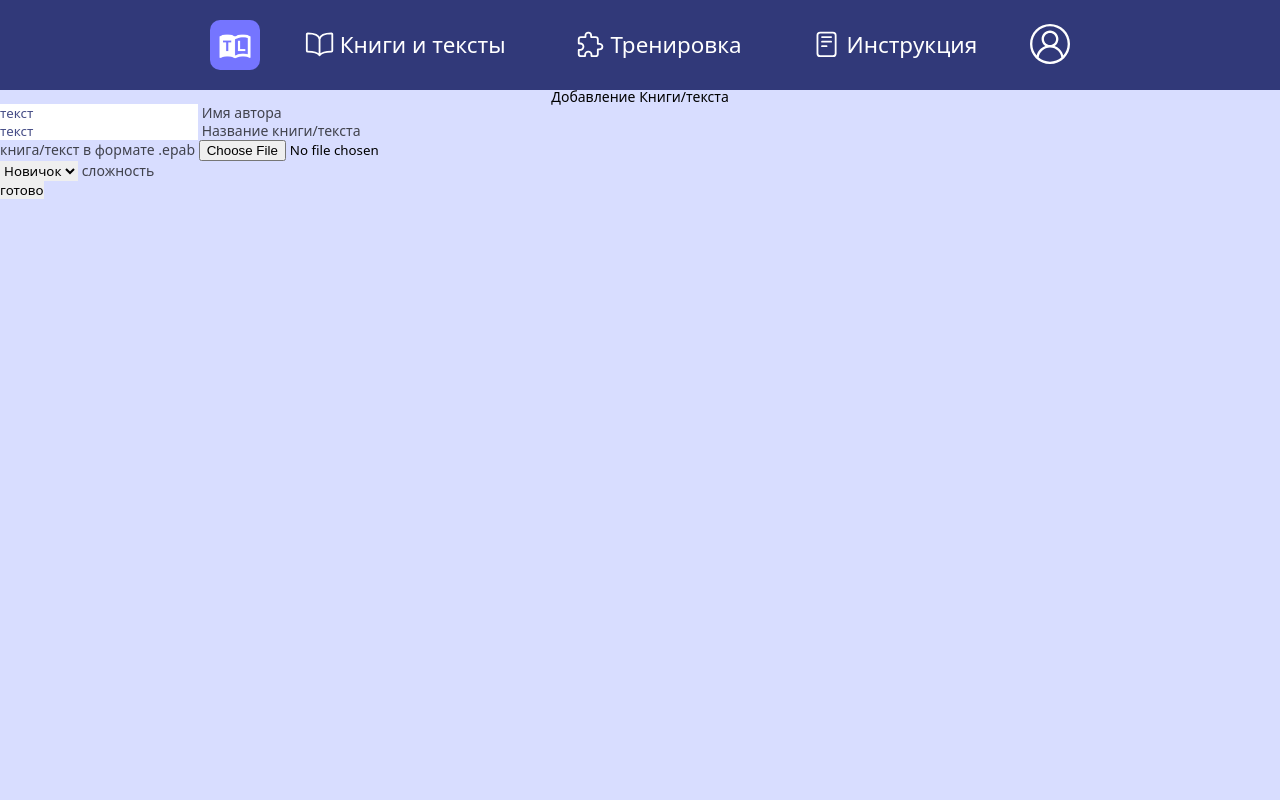
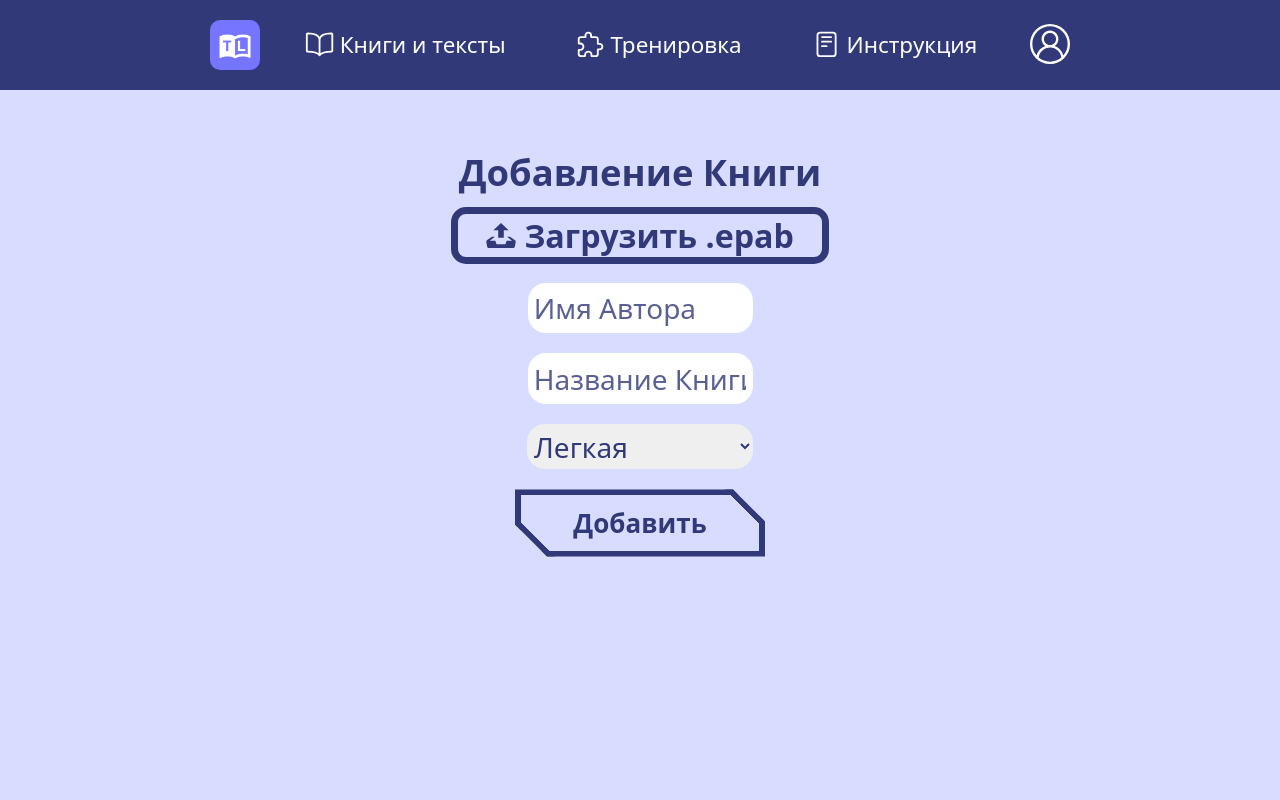
Before and after one commit to Kaler654/TatLib, a Flask app: page /add_text in a window 1280 px wide. Run offline with Flask 2, Linux system fonts and the light colour scheme; a user stored in the database is signed in; parts of the project's set-up code (start-up, migrations or seed data) failed here and were passed over.

Commit message:
pre-final design(- - ERLAN - -)

```diff
--- a/forms/add_text.py
+++ b/forms/add_text.py
@@ -4,7 +4,7 @@ from wtforms import StringField, SubmitField, FileField, SelectField
 
 class TextForm(FlaskForm):
     author = StringField('Имя автора')
-    title = StringField('Название книги/текста')
-    file = FileField('книга/текст в формате .epab')
-    difficult = SelectField('сложность', choices=[('1', "Новичок"), ('2', "Средний"), ('3', "Профи")])
-    submit = SubmitField('готово')
+    title = StringField('Название книги')
+    file = FileField('Книга в формате .epab')
+    difficult = SelectField('Сложность', choices=[('1', "Легкая"), ('2', "Средняя"), ('3', "Сложная")])
+    submit = SubmitField('Добавить')
--- a/main.py
+++ b/main.py
@@ -320,7 +320,9 @@ def login():
 @app.route("/register", methods=["GET", "POST"])
 def reqister():
     form = RegisterForm()
+    print(11)
     if form.validate_on_submit():
+        print(1)
         if form.password.data != form.password_again.data:
             return render_template(
                 "register.html",
@@ -336,9 +338,13 @@ def reqister():
                 form=form,
                 message="Такой пользователь уже есть",
             )
+        for i in form:
+            print(i, i.data)
+        if form is None:
+            print("none")
         user = User(
             name=form.name.data,
-            email=form.email.data,
+            email=form.email.data
         )
         user.set_password(form.password.data)
         db_sess.add(user)
@@ -358,15 +364,17 @@ def settings():
 def profile():
     created_time = datetime.datetime.strptime(str(current_user.created_date)[:-10], "%Y-%m-%d %H:%M")
     using_time = str(datetime.datetime.now() - created_time)[:-10].replace('days,', 'дн')
-    print(using_time)
     using_time = using_time[:-3] + "ч " + using_time[-2:] + "мин"
-    print(using_time)
+    try:
+        word_count = len(current_user.words.split(","))
+    except:
+        word_count = 0
     items_list = [
         ["Имя", current_user.name], ["Почта", current_user.email],
         ["Телеграм", current_user.telegram_id if current_user.telegram_id is not None else "Не указан"],
         ["Дата создания", str(created_time)],
         ["Время использования", using_time],
-        ["Кол-во слов", len(current_user.words.split(","))],
+        ["Кол-во слов", word_count,]
         ]
     return render_template("profile.html", items_list=items_list)
 
@@ -393,32 +401,36 @@ def books_and_texts(val):
 @app.route("/words", methods=["GET", "POST"])
 @login_required
 def words():
-    db_sess = db_session.create_session()
-    user_words_id = (
-        db_sess.query(User.words)
-        .filter(User.id == current_user.id)
-        .first()[0]
-        .split(",")
-    )
-    if request.method == "POST":
-        if "search2" in request.form:
-            words = db_sess.query(Word).filter(
-                (Word.word.like(f"%{request.form.get('field2')}%")),
+    try:
+        db_sess = db_session.create_session()
+        user_words_id = (
+            db_sess.query(User.words)
+            .filter(User.id == current_user.id)
+            .first()[0]
+            .split(",")
+        )
+        if request.method == "POST":
+            if "search2" in request.form:
+                words = db_sess.query(Word).filter(
+                    (Word.word.like(f"%{request.form.get('field')}%")),
+                    Word.id.in_(list(map(int, user_words_id))),
+                )
+                return render_template("words.html", title="мои слова", words=words)
+            words = db_sess.query(Word).filter((Word.word_ru.like(f"%{request.form.get('field')}%")),
                 Word.id.in_(list(map(int, user_words_id))),
             )
             return render_template("words.html", title="мои слова", words=words)
-        words = db_sess.query(Word).filter((Word.word_ru.like(f"%{request.form.get('field')}%")),
-            Word.id.in_(list(map(int, user_words_id))),
+        user_words_id = (
+            db_sess.query(User.words)
+            .filter(User.id == current_user.id, Word.id.in_(list(map(int, user_words_id))))
+            .first()[0]
         )
+        user_words_id = user_words_id.split(",")
+        words = db_sess.query(Word).filter(Word.id.in_(list(map(int, user_words_id)))).all()
         return render_template("words.html", title="мои слова", words=words)
-    user_words_id = (
-        db_sess.query(User.words)
-        .filter(User.id == current_user.id, Word.id.in_(list(map(int, user_words_id))))
-        .first()[0]
-        .split(",")
-    )
-    words = db_sess.query(Word).filter(Word.id.in_(list(map(int, user_words_id)))).all()
-    return render_template("words.html", title="мои слова", words=words)
+    except:
+        return render_template("words.html", title="мои слова", words=[])
+
 
 
 @app.route("/books", methods=["GET", "POST"])
--- a/static/css/style.css
+++ b/static/css/style.css
@@ -1114,9 +1153,112 @@ tbody tr:hover th {
 }
 
 .training__button {
-    --slant: 26px;
+    --slant: 32px;
     --border: 6px;
-    font-size: 22px;
+    font-size: 26px;
+    width: 250px;
+    margin: 20px;
+}
+
+
+/*------REGISTER---------------------------------------*/
+
+.form__input {
+    font-size: 2em;
+    border-radius: 18px;
+    padding: 0.7%;
+    width: 25%;
+}
+
+.form__data__select {
+    font-size: 2em;
+    border-radius: 18px;
+    padding: 0.3%;
+    width: 24%;
+    color: var(--dark-background-color);
+}
+
+.form__data__file {
+    width: 0.1px;
+    height: 0.1px;
+    opacity: 0;
+    overflow: hidden;
+    position: absolute;
+    z-index: -1;
+}
+
+.form__data__file__label {
+    font-weight: 600;
+    color: var(--dark-background-color);
+    font-size: 2.3em;
+    border: 7px solid var(--dark-background-color);
+    padding-right: 28px;
+    padding-left: 28px;
+    transition: .5s ease;
+    border-radius: 15px;
+}
+
+.form__data__file__element {
+    margin: 30px;
+}
+
+.form__data__file__label svg {
+    fill: var(--dark-background-color);
+    transition: .5s ease;
+}
+
+.form__data__file__label:hover {
+    color: white;
+    background-color: var(--dark-background-color);
+    transition: .5s ease;
+}
+
+.form__data__file__label:hover svg {
+    fill: white;
+    transition: .5s ease;
+}
+
+.form__data__select__label {}
+
+.form__input::placeholder {
+    color: var(--dark-background-color);
+    opacity: 0.8;
+}
+
+.form__data__element {
+    margin: 20px;
+}
+
+.form__title {
+    text-align: center;
+    font-size: 2.6em;
+    font-weight: 700;
+    color: var(--dark-background-color);
+}
+
+.form__container {
+    margin-top: 5%;
+    text-align: center;
+}
+
+.word__search {
+    margin-top: 1%;
+    margin-right: 1%;
+    margin-bottom: 1%;
+    margin-left: 2%;
+}
+
+.search__buttons {
+    display: flex;
+    flex-direction: row;
+}
+
+.left__search__button {
+    left: 23.5%;
+}
+
+.user__words__container {
+    width: 80%;
 }
 
 
--- a/templates/add_text.html
+++ b/templates/add_text.html
@@ -1,43 +1,32 @@
 {% extends "base.html" %} {% block content %}
 
-<div class="container Form">
-    <form action="" method="post" enctype="multipart/form-data">
-        <h1 style="text-align: center;">Добавление Книги/текста</h1>
+<div class="form">
+    <div class="form__container">
+        <form action="" class="form__data" method="post" enctype="multipart/form-data">
+            <h1 class="form__title">Добавление Книги</h1>
             {{ form.hidden_tag()}}
-        <div class="row">
-            <p class="col form-floating">
-                {{ form.author(class="form-control", id="floatingInput", placeholder="текст") }}
-                {{ form.author.label(for="floatingInput", class="ms-3", style="color: rgba(0, 0, 0, 0.7)") }}
-            </p>
+            <div class="form__data__file__element">
+                {{ form.file(class="form__data__file", type="file", id="formFile", placeholder="фото задание (если есть)") }}
+                <label for="formFile" class="form__data__file__label">
+                    <svg xmlns="//www.w3.org/2000/svg" width="30" height="25" viewBox="0 0 20 17" style="">
+                        <path d="M10 0l-5.2 4.9h3.3v5.1h3.8v-5.1h3.3l-5.2-4.9zm9.3 11.5l-3.2-2.1h-2l3.4 2.6h-3.5c-.1 0-.2.1-.2.1l-.8 2.3h-6l-.8-2.2c-.1-.1-.1-.2-.2-.2h-3.6l3.4-2.6h-2l-3.2 2.1c-.4.3-.7 1-.6 1.5l.6 3.1c.1.5.7.9 1.2.9h16.3c.6 0 1.1-.4 1.3-.9l.6-3.1c.1-.5-.2-1.2-.7-1.5z"></path>
+                    </svg>
+                 <span>Загрузить .epab </span></label>
             </div>
-        <div class="row">
-            <p class="col form-floating">
-                {{ form.title(class="form-control", id="floatingInput", placeholder="текст") }}
-                {{ form.title.label(for="floatingInput", class="ms-3", style="color: rgba(0, 0, 0, 0.7)") }}
-            </p>
+            <div class="form__data__element">
+                {{ form.author(class="form__input", autocomplete="off", id="floatingInput", placeholder="Имя Автора") }}
             </div>
-        <div class="row">
-            <p class="col">
-                {{ form.file.label(for="formFile", class="form-label", style="color: rgba(0, 0, 0, 0.7)") }}
-                {{ form.file(class="form-control", type="file", id="formFile", placeholder="фото задание (если есть)") }}
-            </p>
+            <div class="form__data__element">
+                {{ form.title(class="form__input", autocomplete="off", id="floatingInput", placeholder="Название Книги") }}
             </div>
-        <div class="row">
-            <p class="col form-floating">
-                {{ form.difficult(class="form-control", id="floatingInput", placeholder="текст") }}
-                {{ form.difficult.label(for="floatingInput", class="ms-3", style="color: rgba(0, 0, 0, 0.7)") }}
-            </p>
+            <div>
+                {{ form.difficult(class="form__data__select", autocomplete="off", id="floatingInput", placeholder="текст") }}
             </div>
-
-        <div class="d-flex justify-content-center align-items-center">
-            <p>{{ form.submit(type="submit", class="btn btn-success") }}</p>
-        </div>
-        {% if message %}
-        <div class="toast show" role="alert" aria-live="assertive" aria-atomic="true"
-        style="position: absolute; bottom: 100px; right: 20px;" data-bs-delay="2000" data-bs-autohide="false">
+            {{ form.submit(type="submit", class="button training__button") }} {% if message %}
+            <div class="toast show" role="alert" aria-live="assertive" aria-atomic="true" style="position: absolute; bottom: 100px; right: 20px;" data-bs-delay="2000" data-bs-autohide="false">
                 <div class="toast-header">
-                <strong class="me-auto">Ошибка</strong>
-                <button type="button" class="btn-close" data-bs-dismiss="toast" aria-label="Close"></button>
+                    <strong>Ошибка</strong>
+                    <button type="button" data-bs-dismiss="toast" aria-label="Close"></button>
                 </div>
                 <div class="toast-body">
                     {{ message }}
@@ -46,5 +35,6 @@
             {% endif %}
         </form>
     </div>
+</div>
 
 {% endblock %}
--- a/templates/index.html
+++ b/templates/index.html
@@ -3,7 +3,10 @@
     <div class="homepage__container">
         <div class="homepage__content">
             <div class="homepage__text">
-                Веб приложение для изучения татарского языка
+                Татарская Онлайн Библиотека,
+            </div>
+            <div class="homepage__text">
+                учите татарский вместе с нами!
             </div>
             <div style="margin-top: 2%;">
                 <a class="button1 button" href="/books_and_texts/0">
--- a/templates/profile.html
+++ b/templates/profile.html
@@ -14,9 +14,6 @@
         </div>
         <div class="profile__buttons">
             <div class="profile__button button">
-                <a href="/books">Мои книги</a>
-            </div>
-            <div class="profile__button button">
                 <a href="/words">Мои слова</a>
             </div>
             <div class="profile__button button">
--- a/templates/settings.html
+++ b/templates/settings.html
@@ -1,10 +1,10 @@
 {% extends "base.html" %} {% block content %}
 
 <div class="setting_container">
-    <h1>Настройки</h1>
-    <p> Перед началом работы надо зарегестрироваться и установить татарскую раскладку клавиатуры </p>
+    <h1>Инструкция</h1>
+    <p> Перед началом работы необходимо зарегестрироваться и установить татарскую раскладку клавиатуры </p>
+    <p> Если хотите узнать ваш уровень знаний можете пройти тест </p>
     <p> В этом вам поможет наш <a href="https://t.me/tatlib_bot">telegram-bot</a></p>
-    <p> Далее для определения текущего уровня знаний необходимо пройти <a href="/quiz">тест</a></p>
 </div>
 
 {% endblock %}
--- a/templates/training1.html
+++ b/templates/training1.html
@@ -2,13 +2,13 @@
 
 <div class="translate">
     <div class="translate__container">
-        <form action="" method="post">
+        <form action="" method="post" class="translate__form">
             <p class="translate__question">Выберите правильный перевод для слова:</p>
             <p class="translate__question">{{ question }}</p>
             <div class="translate__answers">
                 {% for answer in answers %}
                 <div class="translate__radio">
-                    <input id="option{{ loop.index }}" class="translate__answer" type="radio" name="radio" value={{answer[1]}}>
+                    <input id="option{{ loop.index }}" class="translate__answer" type="radio" name="radio" value={{answer[1]}} autocomplete="off">
                     <label for="option{{ loop.index }}" class="radio-label">
                     <p class="translate__answer__value">{{ answer[0] }}</p>
                 </div>
--- a/templates/trainings.html
+++ b/templates/trainings.html
@@ -7,9 +7,6 @@
                 <a href="/training/1">Выбор перевода</a>
             </div>
             <div class="training__choice__button button">
-                <a href="/training/2">Тренеровка на слух</a>
-            </div>
-            <div class="training__choice__button button">
                 <a href="/training/3">Анаграммы</a>
             </div>
         </div>
```
Also changed, not shown: other parts of static/css/style.css (+72 -33 lines), templates/login.html (+13 -25 lines), templates/read_book.html (+37 -41 lines), templates/register.html (+19 -51 lines), templates/training.html (deleted, +0 -12 lines), templates/training2.html (deleted, +0 -20 lines), templates/training2_rezult.html (deleted, +0 -8 lines), templates/training3.html (+7 -4 lines), templates/words.html (+13 -7 lines), db/database.db, forms/register.py (line endings or trailing spaces). Lines whose indentation alone changed are shown as unchanged.
